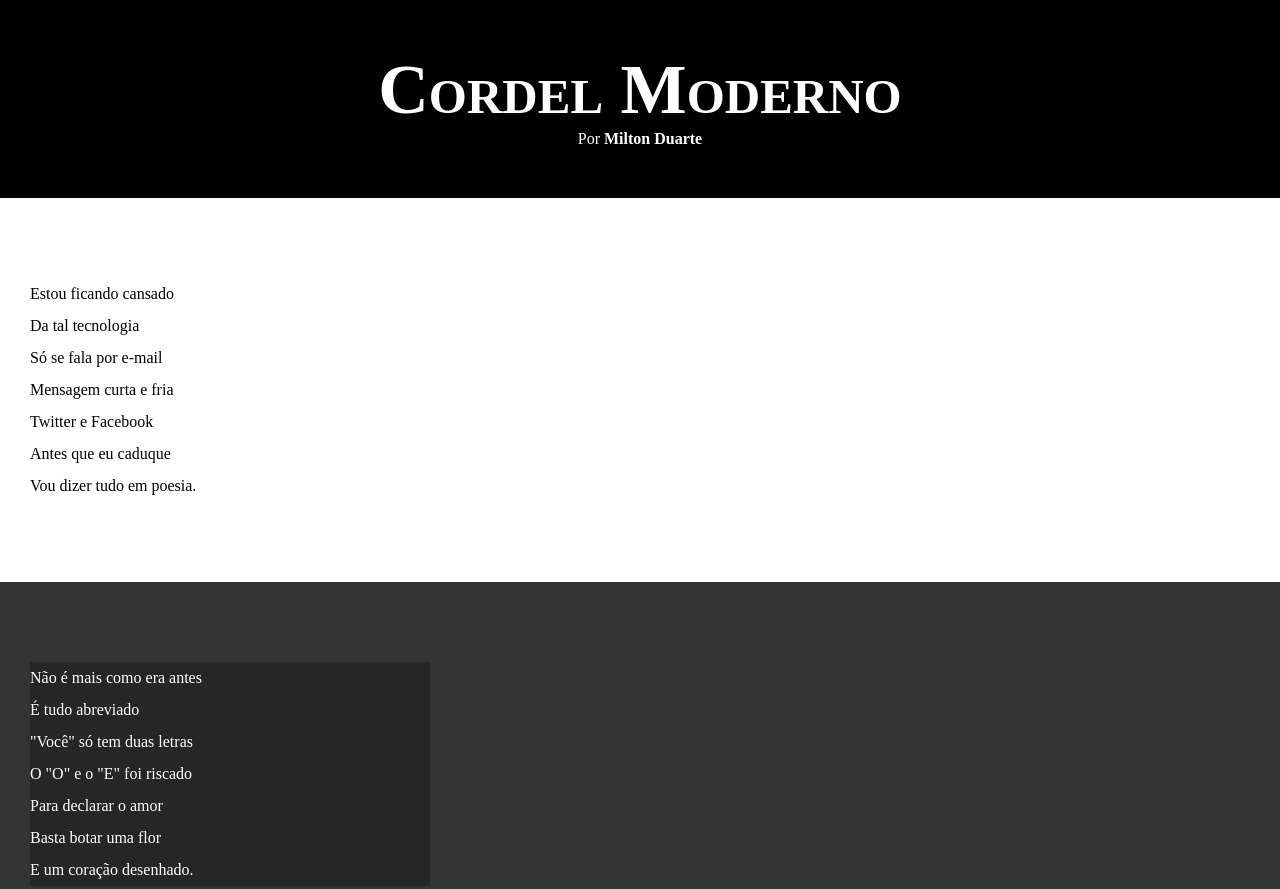
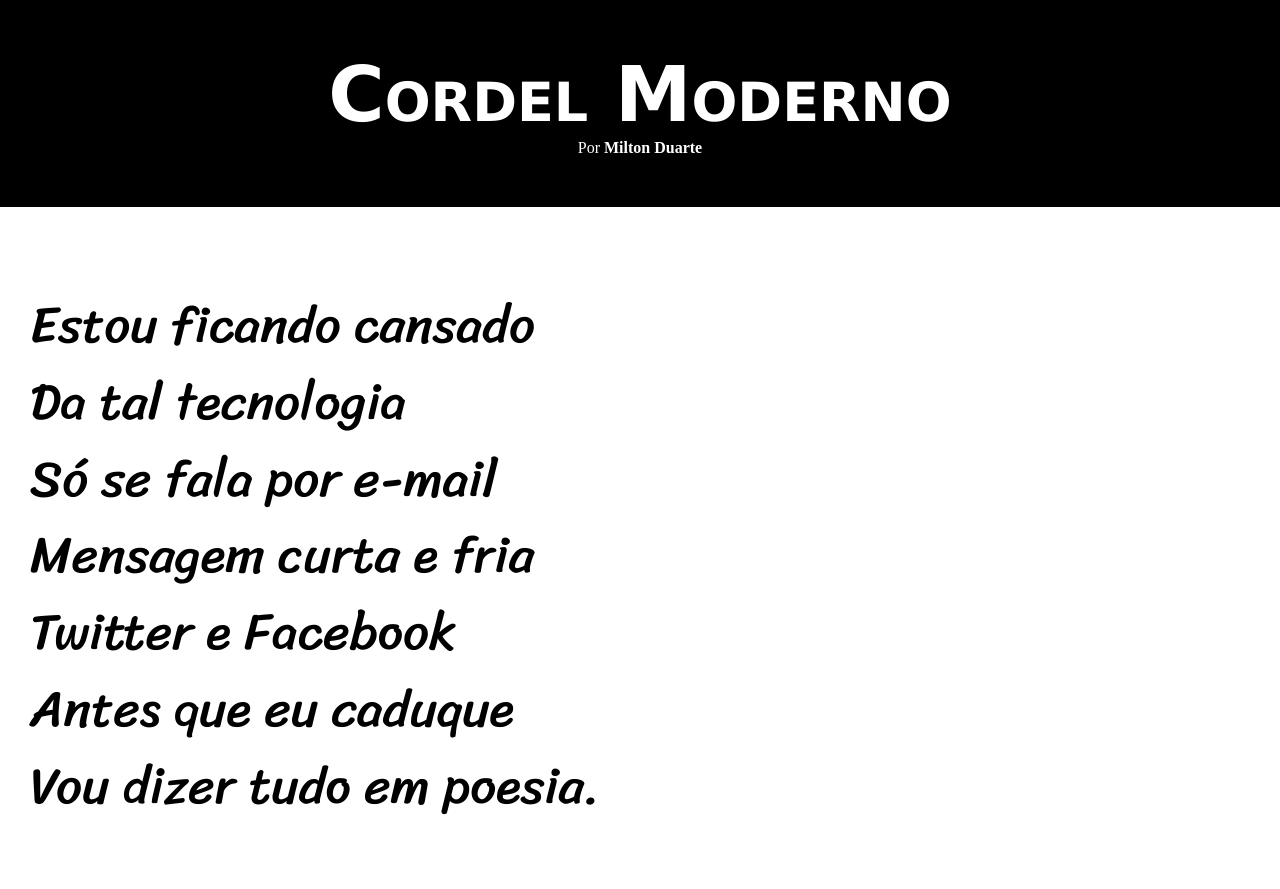
Before and after one commit to camdias2022/projeto-cordel, a plain HTML site: page index.html in a window 1280 px wide. Shown: the top 889 px of the page. Drawn offline with Linux system fonts and the light colour scheme.

Commit message:
atualização dos estilos

```diff
--- a/estilo.css
+++ b/estilo.css
@@ -1,13 +1,25 @@
 @charset "UTF-8";
+
+@import url('https://fonts.googleapis.com/css2? family= Passion+One & display=swap');
+
+@import url('https://fonts.googleapis.com/css2? family= Sriracha & display=swap');
+
+:root {
+    --fonte1: Verdana, Geneva, Tahoma, sans-serif;
+    --fonte2: 'Passion One', cursiva;
+    --fonte3: 'Sriracha', cursiva;
+}
 
 * {/*configuração geral (para todos os componentes)*/
     margin: 0px;
     padding: 0px;
+    font-size: 1em;
 }
 
 html, body {
     min-height: 100vh; /*altura mínima: 100% da view port*/
     /*background-color: darkgray;*/
+    /*font-family: var(--fonte1);*/
 }
 
 header {
@@ -20,7 +32,9 @@ header > h1 {
     padding-top: 50px;
     /*text-transform: uppercase; transforma tudo para maiúsculo*/
     font-variant: small-caps; /*transforma tudo para maiúsculo sendo as letras iniciais maiores*/
-    font-size: 70px;
+    /*font-size: 4em;*/
+    font-size: 6vw; /*para a fonte ir diminuindo ou amentando de tamanho de acordo com a largura da tela*/
+    font-family: var(--fonte1);
 }
 
 header > p {
@@ -47,8 +61,11 @@ section.normal {
 section {
     padding-top: 10vh;
     padding-bottom: 10vh;
-    line-height: 2em; /*espaçamento duplo entre as linhas*/
+    line-height: 1.5em; /*espaçamento duplo entre as linhas*/
     padding-left: 30px;
+    font-family: var(--fonte3);
+    /*font-size: 1.5em;*/
+    font-size: 4vw;
 }
 
 section.imagem {
@@ -59,7 +76,8 @@ section.imagem {
 section.imagem > p {/*para melhor visualização por causa da imagem de fundo é
                       melhor colocar uma caixa envelopando o conteúdo do páragrafo das seções que irão conter a referida imagem*/
     background-color: rgba(0, 0, 0, 0.253);
-    width: 400px;
+    display: inline-block; /*a caixa se adapta ao tamanho do conteúdo, tanto aumentando quanto diminuindo a largura da tela*/
+    padding: 15px;
 }
 
 footer {
```
